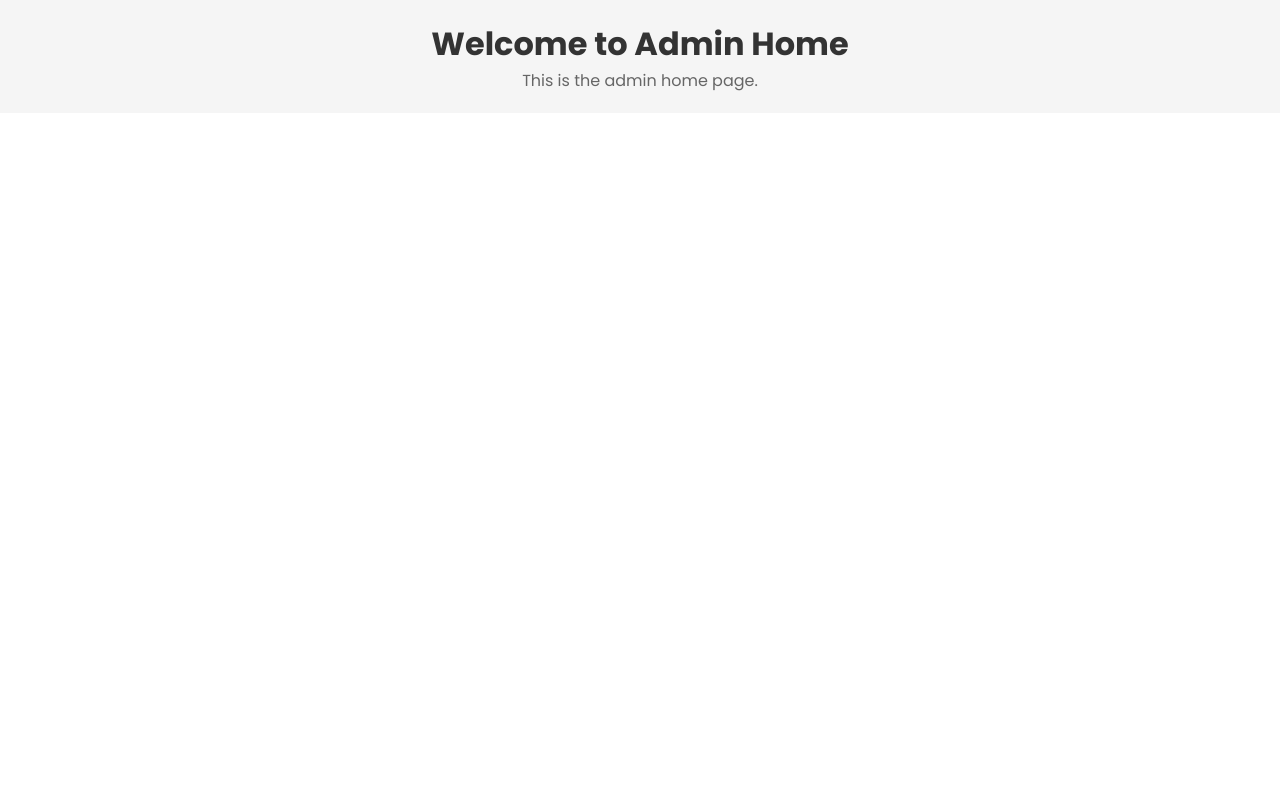
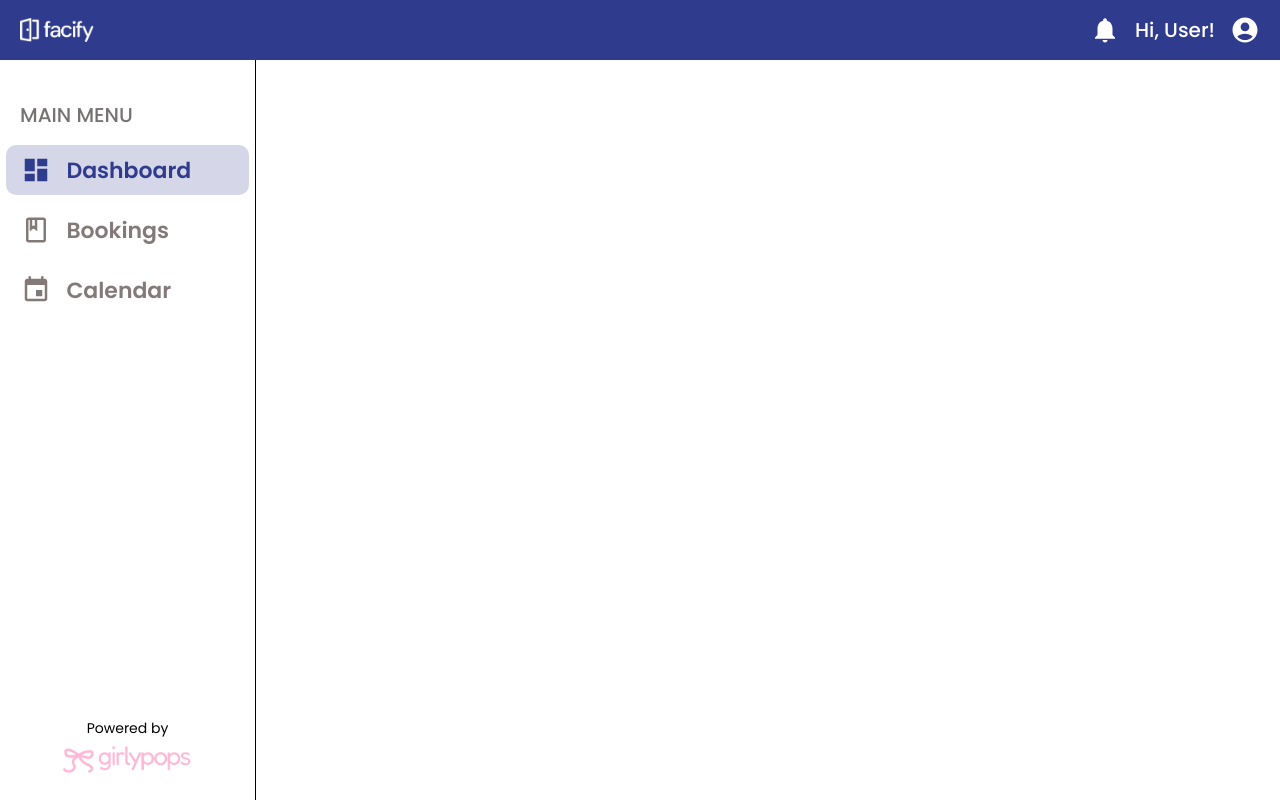
Before and after one commit to ysc4/facify-project, a React (Vite) app: page /admin-home in a window 1280 px wide. Built offline with nearby package versions, Linux system fonts and the light colour scheme.

Commit message:
Successfully put sidebar to admin pages

```diff
--- a/src/admin_pages/Admin-BookingDetails.jsx
+++ b/src/admin_pages/Admin-BookingDetails.jsx
@@ -1,12 +1,23 @@
-import React from "react";
-import "./Admin-BookingDetails.css";
+import React from 'react';
+import '../components/Navbar.css';
+import Header from '../components/Navbar.jsx';
+import '../components/Sidebar.css';
+import Sidebar from '../components/AdminSidebar.jsx';
+import './Admin-Home.css';
 
-const AdminBookingDetails = () => {
-    return (
-        <div className="admin-bookingdetails">
-            <h1>ADMIN BOOKING DETAILS</h1>
+function AdminBookingDetails() {
+  return (
+    <div className="AdminBookingDetails">
+      <Header />
+      <div className="content">
+        <Sidebar />
+        <div className="main-section">
+          <h1>Booking Details</h1>
+          {/* Add booking details-specific components or content here */}
         </div>
-    );
-};
+      </div>
+    </div>
+  );
+}
 
 export default AdminBookingDetails;
--- a/src/admin_pages/Admin-Bookings.jsx
+++ b/src/admin_pages/Admin-Bookings.jsx
@@ -1,12 +1,23 @@
-import React from "react";
-import "./Admin-Home.css";
+import React from 'react';
+import '../components/Navbar.css';
+import Header from '../components/Navbar.jsx';
+import '../components/Sidebar.css';
+import Sidebar from '../components/AdminSidebar.jsx';
+import './Admin-Home.css';
 
-const AdminBookings = () => {
-    return (
-        <div className="admin-calendar">
-            <h1>ADMIN BOOKINGS PAGE</h1>
+function AdminBookings() {
+  return (
+    <div className="AdminBookings">
+      <Header />
+      <div className="content">
+        <Sidebar />
+        <div className="main-section">
+          <h1>Bookings</h1>
+          {/* Add booking-specific components or content here */}
         </div>
-    );
-};
+      </div>
+    </div>
+  );
+}
 
 export default AdminBookings;
--- a/src/admin_pages/Admin-Calendar.jsx
+++ b/src/admin_pages/Admin-Calendar.jsx
@@ -1,12 +1,23 @@
-import React from "react";
-import "./Admin-Calendar.css";
+import React from 'react';
+import '../components/Navbar.css';
+import Header from '../components/Navbar.jsx';
+import '../components/Sidebar.css';
+import Sidebar from '../components/AdminSidebar.jsx';
+import './Admin-Home.css';
 
-const AdminCalendar = () => {
-    return (
-        <div className="admin-calendar">
-            <h1>ADMIN CALENDAR PAGE</h1>
+function AdminCalendar() {
+  return (
+    <div className="AdminCalendar">
+      <Header />
+      <div className="content">
+        <Sidebar />
+        <div className="main-section">
+          <h1>Calendar</h1>
+          {/* Add calendar-specific components or content here */}
         </div>
-    );
-};
+      </div>
+    </div>
+  );
+}
 
 export default AdminCalendar;
--- a/src/admin_pages/Admin-Home.jsx
+++ b/src/admin_pages/Admin-Home.jsx
@@ -1,13 +1,18 @@
-import React from "react";
-import "./Admin-Home.css";
+import React from 'react';
+import '../components/Navbar.css';
+import Header from '../components/Navbar.jsx';
+import '../components/Sidebar.css';
+import Sidebar from '../components/AdminSidebar.jsx';
 
-const AdminHome = () => {
-    return (
-        <div className="admin-home">
-            <h1>Welcome to Admin Home</h1>
-            <p>This is the admin home page.</p>
-        </div>
-    );
-};
+import './Admin-Home.css';
+
+function AdminHome() {
+  return (
+    <div className="AdminHome">
+        <Header />
+      <Sidebar />
+    </div>
+  );
+}
 
 export default AdminHome;
--- /dev/null
+++ b/src/components/AdminSidebar.jsx
@@ -0,0 +1,32 @@
+import React from 'react';
+import '../App.css';
+import logo from '../assets/girlypops-pink.png';
+import { SidebarData } from './AdminSidebarData';
+
+function Sidebar() {
+    return (
+    <div className="Sidebar">
+        <h2>MAIN MENU</h2>
+        <ul className='SidebarList'>
+        {SidebarData.map((val, key)=> {
+        return <li key={key}
+        className={window.location.pathname === val.path ? "row active" : "row"}
+        onClick={() => {window.location.pathname = val.path}}>
+            {" "}
+            <div id="icon">{val.icon}</div>{" "}
+            <div id="title">
+                {val.title}
+            </div>
+            </li>;
+        })}
+        </ul>
+
+        <div className="SidebarLogo">
+            <h4>Powered by</h4>
+            <img src={logo} alt="Logo" />
+        </div>
+    </div>
+    );
+}
+
+export default Sidebar
--- /dev/null
+++ b/src/components/AdminSidebarData.jsx
@@ -0,0 +1,25 @@
+import DashboardIcon from '@mui/icons-material/Dashboard';
+import BookIcon from '@mui/icons-material/BookOutlined';
+import EventIcon from '@mui/icons-material/Event';
+import React from 'react';
+
+export const SidebarData = [
+    {
+        title: 'Dashboard',
+        path: '/admin-home',
+        icon: <DashboardIcon style={{ fontSize: 30 }} />,
+        cName: 'nav-text'
+    },
+    {
+        title: 'Bookings',
+        path: '/admin-bookings',
+        icon: <BookIcon style={{ fontSize: 30 }} />,
+        cName: 'nav-text'
+    },
+    {
+        title: 'Calendar',
+        path: '/admin-calendar',
+        icon: <EventIcon style={{ fontSize: 30 }} />,
+        cName: 'nav-text'
+    },
+]
```
